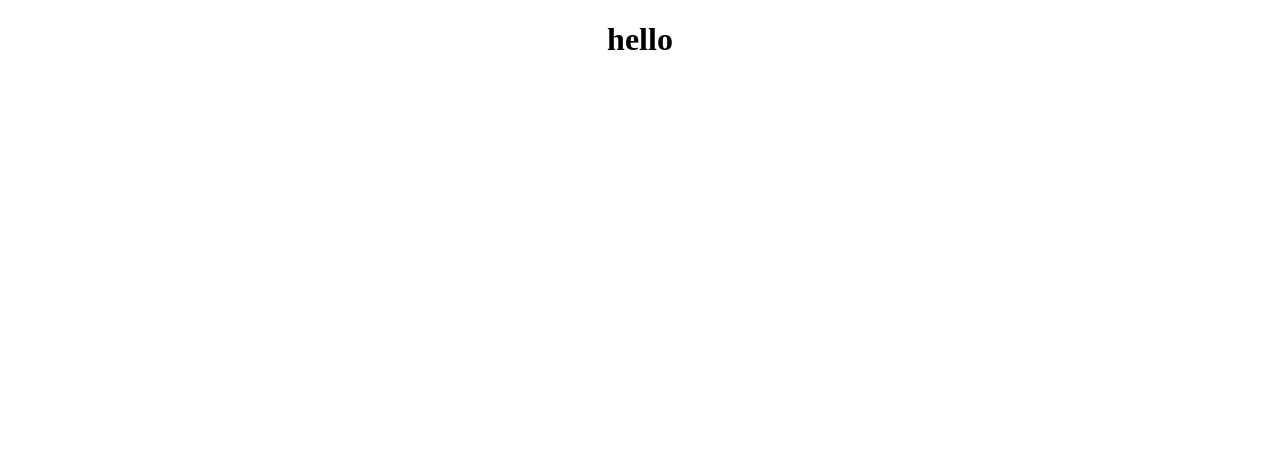
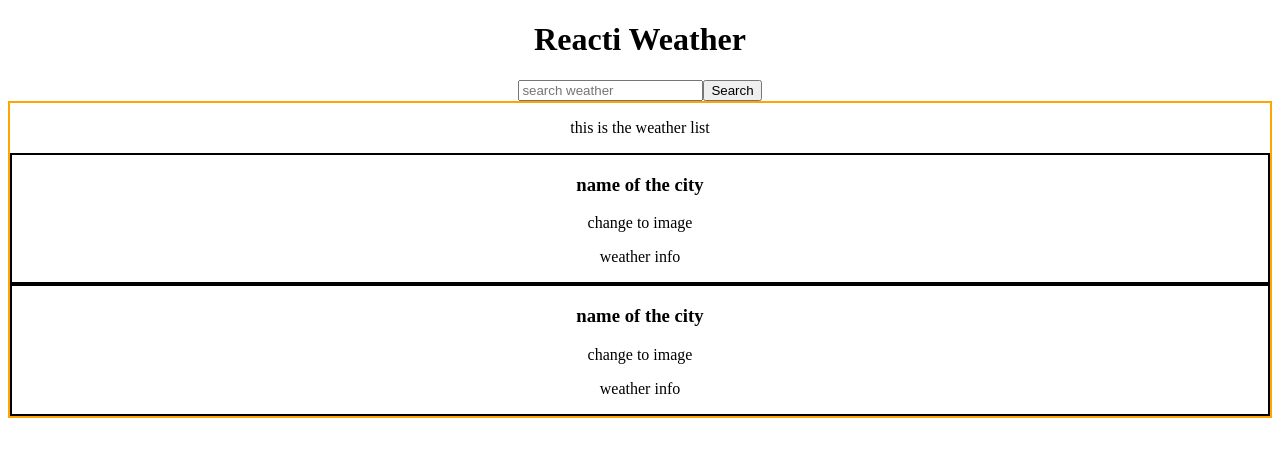
Before and after one commit to usuajiayako/react-weather-app, a React (Create React App) app: page / in a window 1280 px wide. Shown: the top 456 px of the page. Built offline with nearby package versions, Linux system fonts and the light colour scheme.

Commit message:
finished making all components

```diff
--- a/public/index.html
+++ b/public/index.html
@@ -24,7 +24,7 @@
       work correctly both with client-side routing and a non-root public URL.
       Learn how to configure a non-root public URL by running `npm run build`.
     -->
-    <title>React App</title>
+    <title>Reacti Weather</title>
   </head>
   <body>
     <noscript>You need to enable JavaScript to run this app.</noscript>
--- a/src/App.js
+++ b/src/App.js
@@ -1,9 +1,14 @@
 import './App.css';
+import Title from "./Title/Title";
+import SearchEngine from "./SearchEngine/SearchEngine";
+import WeatherList from "./WeatherList/WeatherList";
 
 function App() {
   return (
     <div className="App">
-      <h1>hello</h1>
+      <Title />
+      <SearchEngine />
+      <WeatherList />
     </div>
   );
 }
--- /dev/null
+++ b/src/SearchEngine/SearchEngine.js
@@ -0,0 +1,10 @@
+const SearchEngine = () => {
+  return (
+    <form>
+      <input placeholder="search weather"></input>
+      <button>Search</button>
+    </form>
+  )
+}
+
+export default SearchEngine;
--- /dev/null
+++ b/src/Title/Title.js
@@ -0,0 +1,9 @@
+const Title = () => {
+  return (
+    <header>
+      <h1>Reacti Weather</h1>
+    </header>
+  )
+}
+
+export default Title;
--- /dev/null
+++ b/src/WeatherCard/WeatherCard.css
@@ -0,0 +1,3 @@
+.weather-card-container {
+  border: 2px solid black;
+}
--- /dev/null
+++ b/src/WeatherCard/WeatherCard.js
@@ -0,0 +1,13 @@
+import "./WeatherCard.css"
+
+const WeatherCard = () => {
+  return(
+    <div className="weather-card-container">
+      <h3>name of the city</h3>
+      <p>change to image</p>
+      <p>weather info</p>
+    </div>
+  )
+}
+
+export default WeatherCard;
--- /dev/null
+++ b/src/WeatherList/WeatherList.css
@@ -0,0 +1,3 @@
+.weather-list-container {
+  border: 2px solid orange;
+}
--- /dev/null
+++ b/src/WeatherList/WeatherList.js
@@ -0,0 +1,17 @@
+import React, { Component } from "react";
+import WeatherCard from "../WeatherCard/WeatherCard";
+import "./WeatherList.css";
+
+class WeatherList extends Component {
+  render(){
+    return(
+      <main className="weather-list-container">
+        <p>this is the weather list</p>
+        <WeatherCard />
+        <WeatherCard />
+      </main>
+    )
+  }
+}
+
+export default WeatherList;
```
Also changed, not shown: 1 other file (tests, documents, lock files or other folders).
